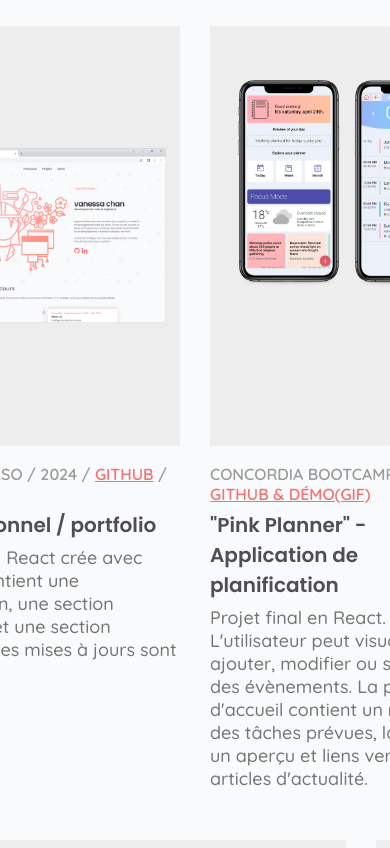
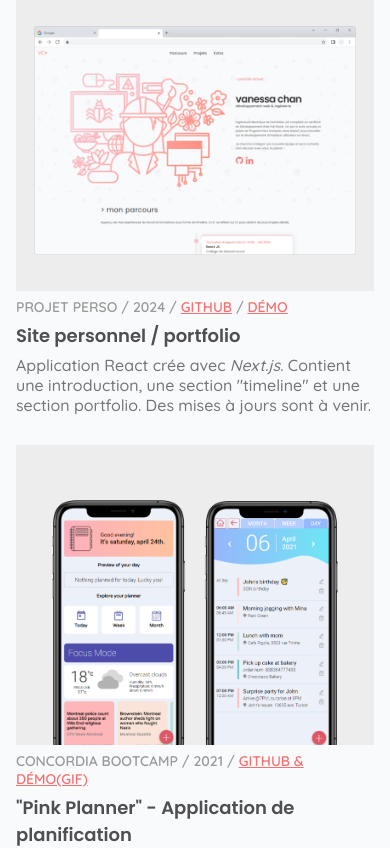
Before and after one commit to VanessaCHW/vc-portfolio, a Next.js app in the folder vanportfolio/: page / in a window 390 px wide. Shown: the part 7223-8071 px from the top of the page. Built offline with nearby package versions, Linux system fonts and the light colour scheme.

Commit message:
Projects - format mobile

```diff
--- a/vanportfolio/src/app/Components/Projects/Projects.js
+++ b/vanportfolio/src/app/Components/Projects/Projects.js
@@ -132,6 +132,13 @@ const Content = styled.div`
   flex-grow: 1;
   margin-top: 50px;
   margin-bottom: 100px;
+
+  /**Mobile */
+  @media (max-width: 600px) {
+    max-width: 100%;
+    margin: 0 0 1em 0;
+    padding: 1em;
+  }
 `;
 
 const LienGithub = styled.a`
@@ -144,6 +151,12 @@ const ProjectList = styled.div`
   display: flex;
   gap: 30px;
   margin-top: 50px;
+
+  /**Mobile */
+  @media (max-width: 600px) {
+    flex-flow: column wrap;
+    margin-top: 1.5em;
+  }
 `;
 
 const ProjBox = styled.div`
@@ -159,6 +172,11 @@ const ImgContainer = styled.div`
   align-items: center;
   position: relative;
   overflow: hidden;
+
+  /**Mobile */
+  @media (max-width: 600px) {
+    height: 300px;
+  }
 `;
 
 const FolioImg = styled.img`
@@ -185,15 +203,15 @@ const ProjLinks = styled.div`
   color: var(--desc-superlight-grey);
   font-family: "Quicksand", sans-serif;
   font-weight: 600;
-  margin-top: 18px;
-  font-size: 16px;
+  margin-top: 0.5em;
+  font-size: 14px;
 `;
 
 const ProjTitle = styled.div`
   font-weight: 600;
   margin-top: 6px;
   margin-bottom: 6px;
-  font-size: 20px;
+  font-size: 18px;
 `;
 
 const CodeLink = styled.a`
@@ -204,7 +222,7 @@ const CodeLink = styled.a`
 const ProjDesc = styled.div`
   font-family: "Quicksand", sans-serif;
   font-weight: 500;
-  font-size: 18px;
+  font-size: 16px;
   color: var(--desc-light-grey);
 `;
 
```
